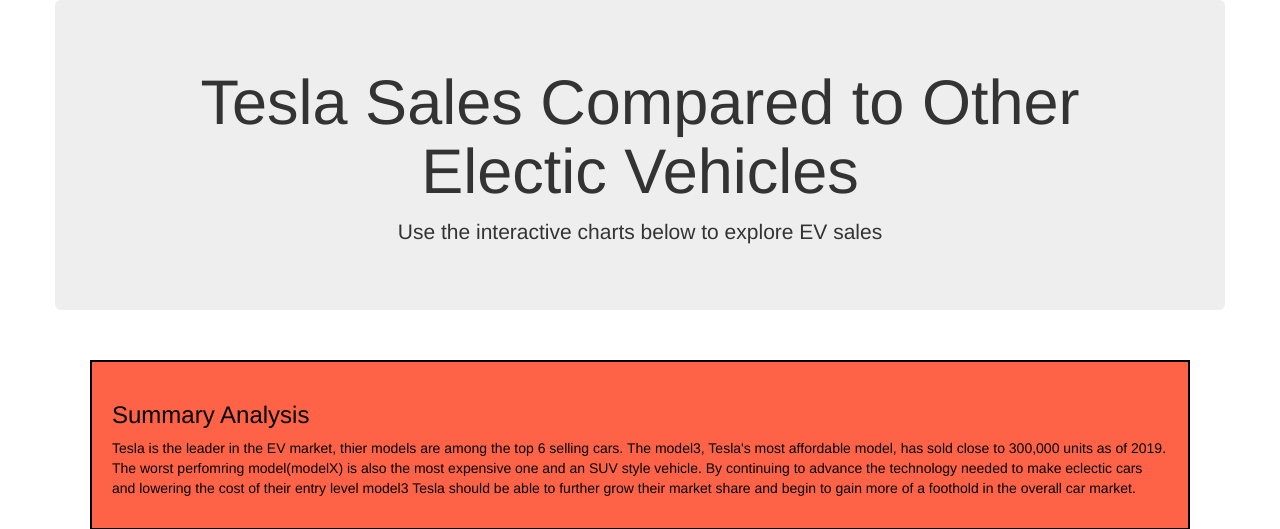
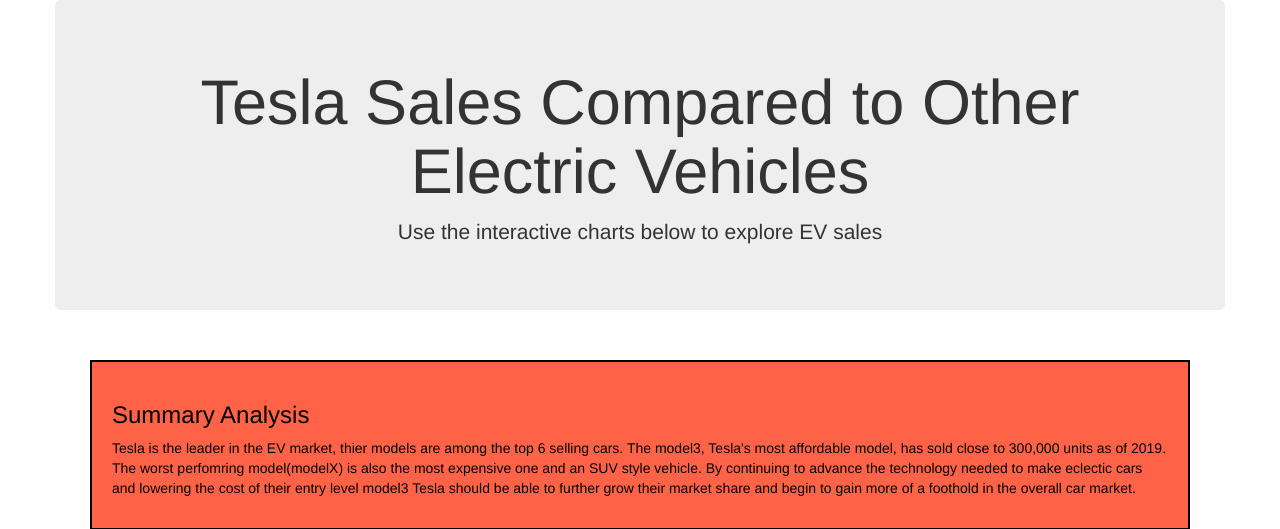
Before and after one commit to eddiexunyc/Final_Project_Group4, a Flask app: template templates/sales.html in a window 1280 px wide. Shown: the top 529 px of the page. Run offline with Flask 2, Linux system fonts and the light colour scheme; the template is opened without the code that fills it, so the values that code supplies are empty; some libraries are stand-ins or nearby versions.

Commit message:
correcting spelling mistake in sales.html

```diff
--- a/templates/sales.html
+++ b/templates/sales.html
@@ -15,7 +15,7 @@
   <div class="container">
     <div class="row">
       <div class="col-md-12 jumbotron text-center">
-        <h1>Tesla Sales Compared to Other Electic Vehicles</h1>
+        <h1>Tesla Sales Compared to Other Electric Vehicles</h1>
         <p>Use the interactive charts below to explore EV sales</p>
       </div>
     </div>
```
Also changed, not shown: 2 other files.
